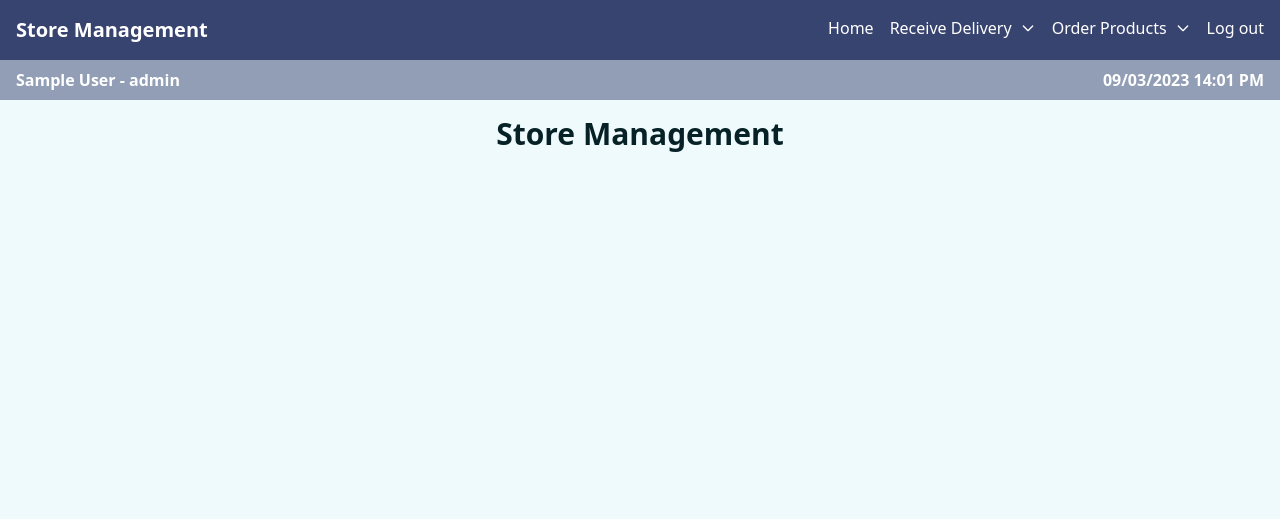
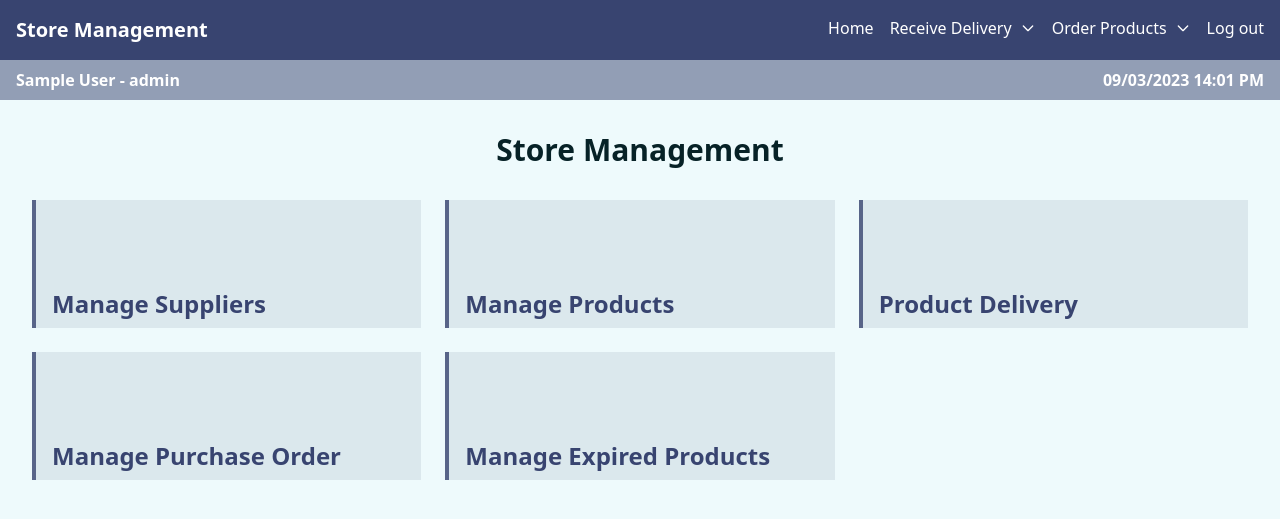
Before and after one commit to HanzFelix/pcbms, a PHP site: page /manage in a window 1280 px wide. Shown: the top 519 px of the page. Run offline with PHP 8.4, Linux system fonts and the light colour scheme; the visitor is signed in with stand-in values (Sample User, id 1); some libraries are stand-ins or nearby versions.

Commit message:
Add dashboard items

```diff
--- a/resources/views/manage/dashboard.php
+++ b/resources/views/manage/dashboard.php
@@ -7,11 +7,28 @@ if (isset($_SESSION['error_message'])) {
     unset($_SESSION['error_message']);
 }
 
+$urlList = [
+    ['url' => '/manage/supplier', 'title' => 'Manage Suppliers'],
+    ['url' => '/manage/product', 'title' => 'Manage Products'],
+    ['url' => '/manage/delivery', 'title' => 'Product Delivery'],
+    ['url' => '#', 'title' => 'Manage Purchase Order'],
+    ['url' => '#', 'title' => 'Manage Expired Products']
+];
+
 ob_start();
 ?>
 <!--Main-->
-<main class="p-4">
+<main class="p-8 container mx-auto">
     <h1 class="text-center text-3xl font-bold">Store Management</h1>
+    <div class="grid grid-cols-1 md:grid-cols-2 xl:grid-cols-3 gap-6 mt-8">
+        <?php foreach ($urlList as $urlItem) : ?>
+            <a href="<?= $urlItem['url'] ?>">
+                <div class="flex justify-end flex-col border-l-4 border-accent/80 bg-accent/10 h-32 px-4 py-2">
+                    <span class="font-bold text-2xl text-accent"><?= $urlItem['title'] ?></span>
+                </div>
+            </a>
+        <?php endforeach; ?>
+    </div>
 </main>
 
 <?php
```
